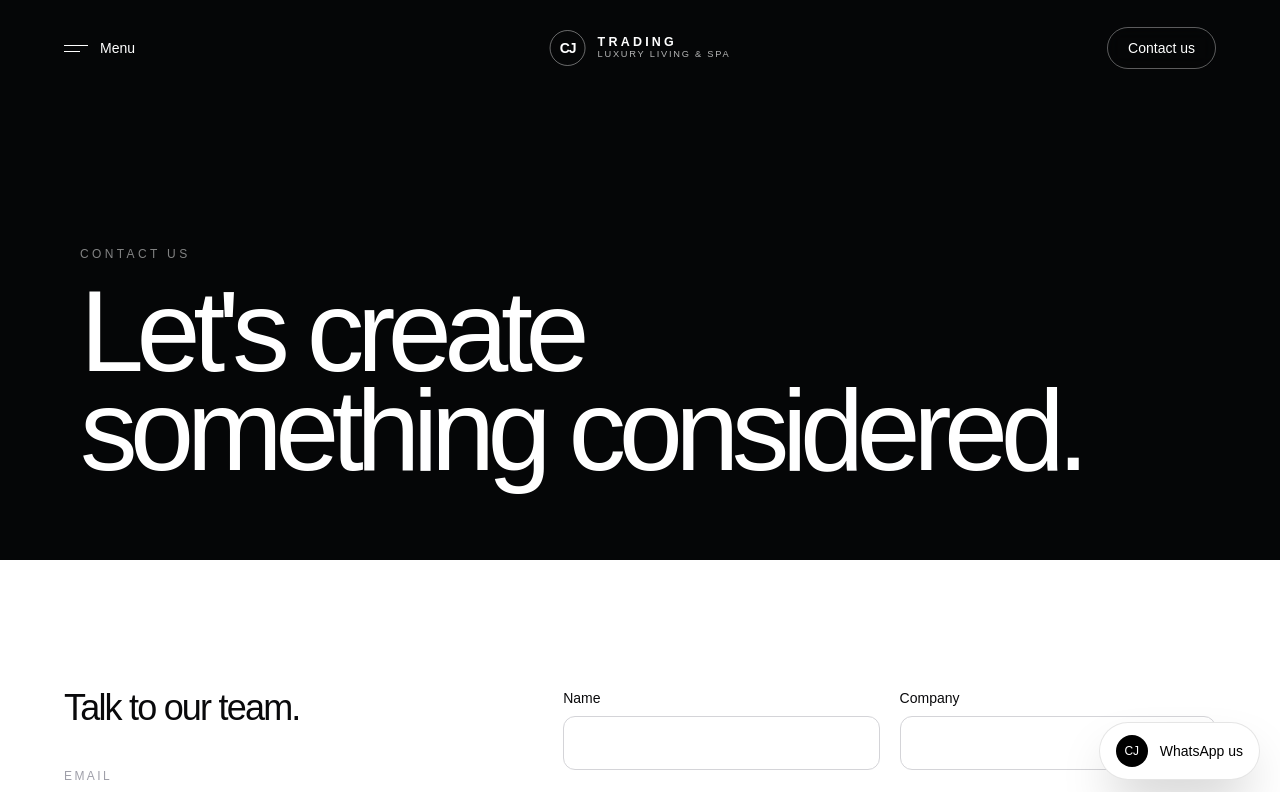
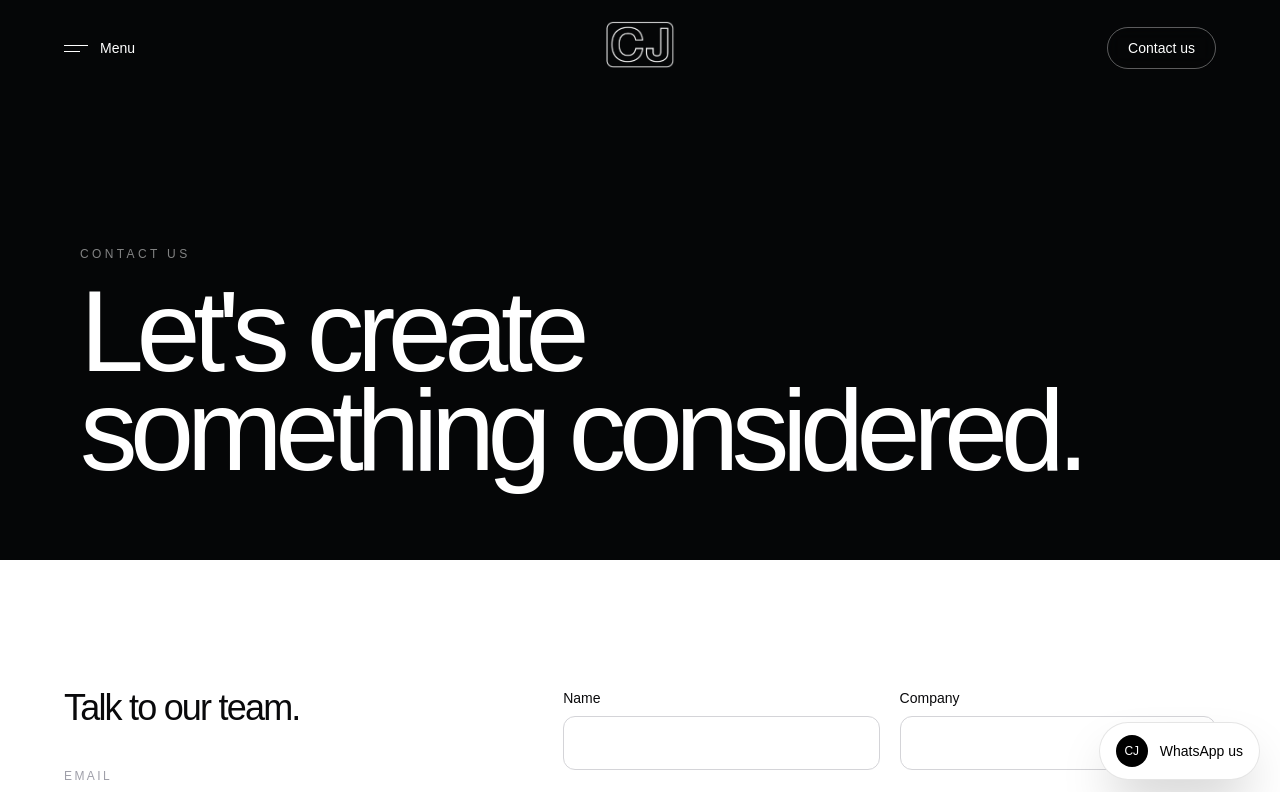
Before and after one commit to herlanyusriana/company-profile, a Next.js app: page /contact in a window 1280 px wide. Shown: the top 792 px of the page. Built offline with nearby package versions, Linux system fonts and the light colour scheme.

Commit message:
feat: replace text-based brand mark with CJ Trading logo image

```diff
--- a/src/components/CompanyHome.jsx
+++ b/src/components/CompanyHome.jsx
@@ -131,12 +131,15 @@ function ArrowIcon({ className = '' }) {
 
 function BrandMark({ light = false }) {
   return (
-    <a href="#top" className={`inline-flex items-center gap-3 ${light ? 'text-white' : 'text-black'}`} aria-label="CJ Trading home">
-      <span className="grid size-9 place-items-center rounded-full border border-current/40 text-sm font-semibold tracking-[-0.08em]">CJ</span>
-      <span className="text-[0.78rem] font-semibold uppercase leading-[0.85] tracking-[0.26em]">
-        Trading<br />
-        <span className="text-[0.58rem] font-normal tracking-[0.19em] opacity-70">Luxury Living</span>
-      </span>
+    <a href="#top" className="inline-flex items-center" aria-label="CJ Trading home">
+      <Image
+        src="/LOGO_CJ.png"
+        alt="CJ Trading"
+        width={594}
+        height={420}
+        priority
+        className={`h-10 w-auto object-contain sm:h-12 ${light ? 'brightness-0 invert' : ''}`}
+      />
     </a>
   );
 }
--- a/src/components/SiteHeader.jsx
+++ b/src/components/SiteHeader.jsx
@@ -1,5 +1,6 @@
 'use client';
 
+import Image from 'next/image';
 import Link from 'next/link';
 import { useState } from 'react';
 
@@ -20,12 +21,15 @@ function ArrowIcon() {
 
 export function SiteBrand({ light = false }) {
   return (
-    <Link href="/" className={`inline-flex items-center gap-3 ${light ? 'text-white' : 'text-black'}`} aria-label="CJ Trading home">
-      <span className="grid size-9 place-items-center rounded-full border border-current/40 text-sm font-semibold tracking-[-0.08em]">CJ</span>
-      <span className="text-[0.78rem] font-semibold uppercase leading-[0.85] tracking-[0.26em]">
-        Trading<br />
-        <span className="text-[0.58rem] font-normal tracking-[0.19em] opacity-70">Luxury Living &amp; Spa</span>
-      </span>
+    <Link href="/" className="inline-flex items-center" aria-label="CJ Trading home">
+      <Image
+        src="/LOGO_CJ.png"
+        alt="CJ Trading"
+        width={594}
+        height={420}
+        priority
+        className={`h-10 w-auto object-contain sm:h-12 ${light ? 'brightness-0 invert' : ''}`}
+      />
     </Link>
   );
 }
```
Also changed, not shown: public/LOGO_CJ.png (added).
